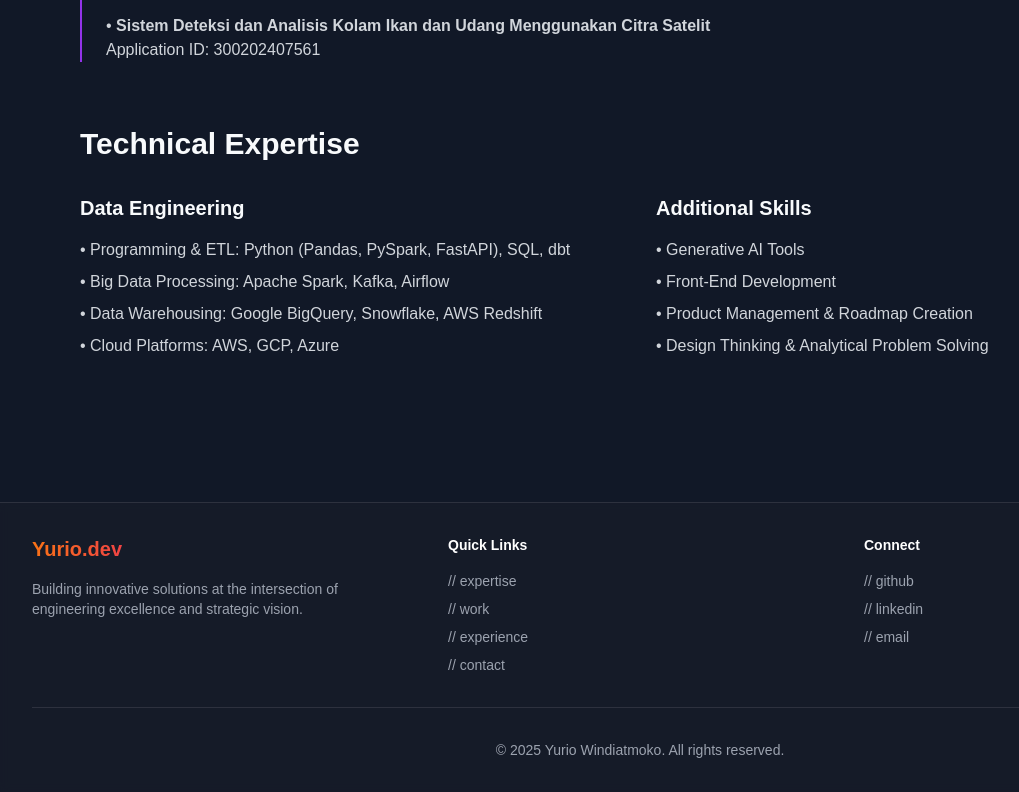
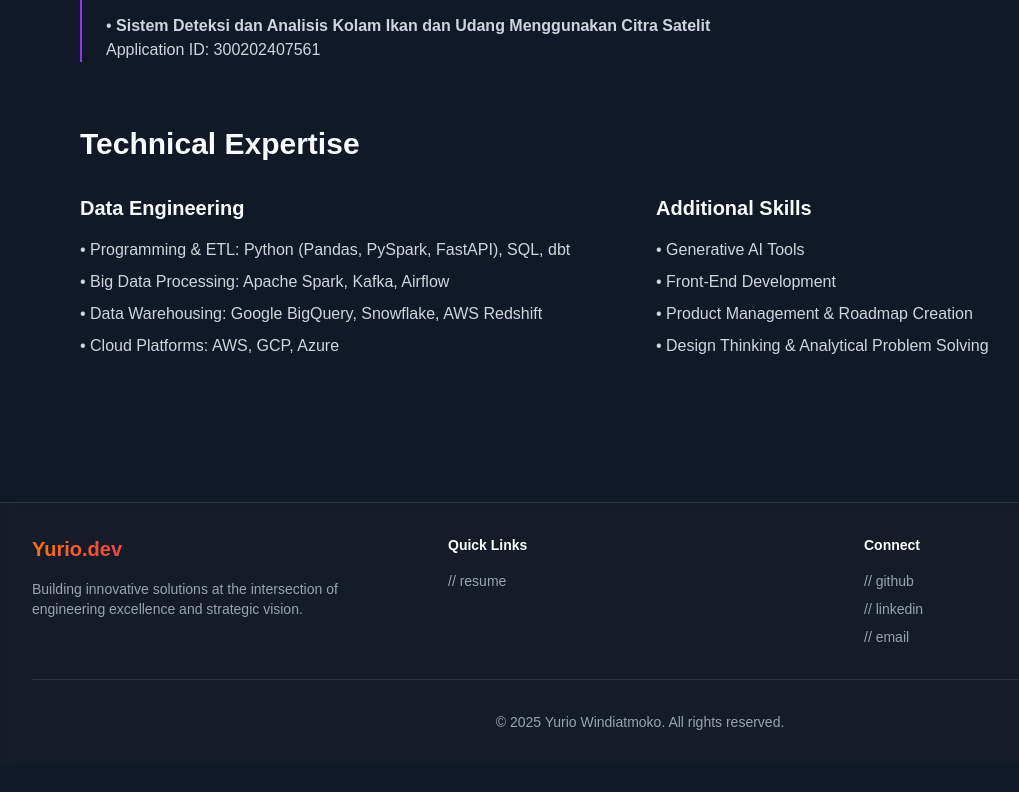
Before and after one commit to Yuriowindiatmoko2401/yuriowindi-portfolio, a Next.js app: page /about in a window 1280 px wide. Shown: the part 4274-5066 px from the top of the page, without its empty margins (0-1019 px from the left). After the commit the page ends 5038 px from the top, so only its background shows below. Built offline with nearby package versions, Linux system fonts and the light colour scheme.

Commit message:
fix quick link unnecessary

```diff
--- a/src/app/(landing-page)/components/Footer.js
+++ b/src/app/(landing-page)/components/Footer.js
@@ -24,16 +24,7 @@ const Footer = () => {
               <h3 className="text-sm font-semibold text-white">Quick Links</h3>
               <nav className="flex flex-col space-y-2">
                 <Link href="/about" className="text-sm text-gray-400 hover:text-white transition-colors duration-200">
-                  // expertise
-                </Link>
-                <Link href="/work" className="text-sm text-gray-400 hover:text-white transition-colors duration-200">
-                  // work
-                </Link>
-                <Link href="/experience" className="text-sm text-gray-400 hover:text-white transition-colors duration-200">
-                  // experience
-                </Link>
-                <Link href="/contact" className="text-sm text-gray-400 hover:text-white transition-colors duration-200">
-                  // contact
+                  // resume
                 </Link>
               </nav>
             </div>
```
